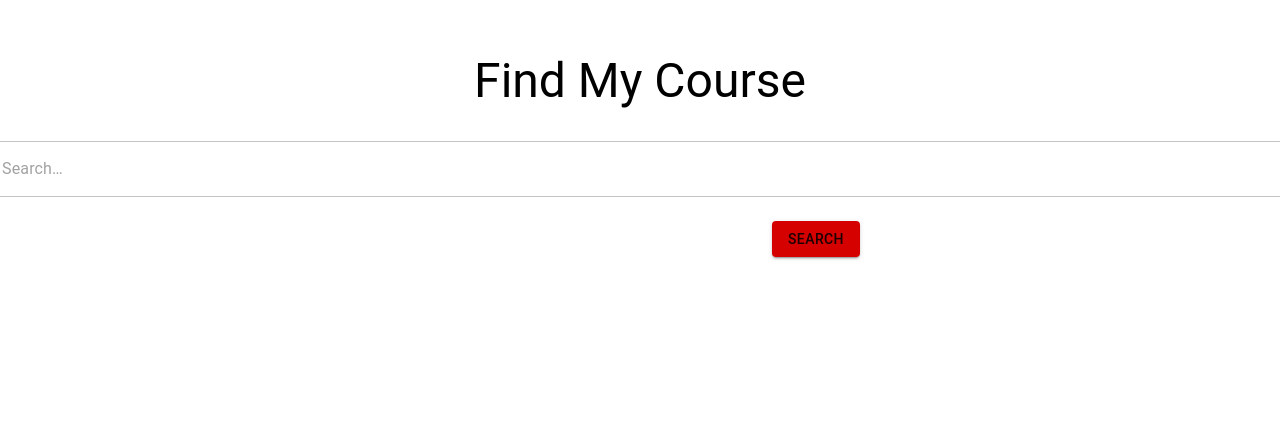
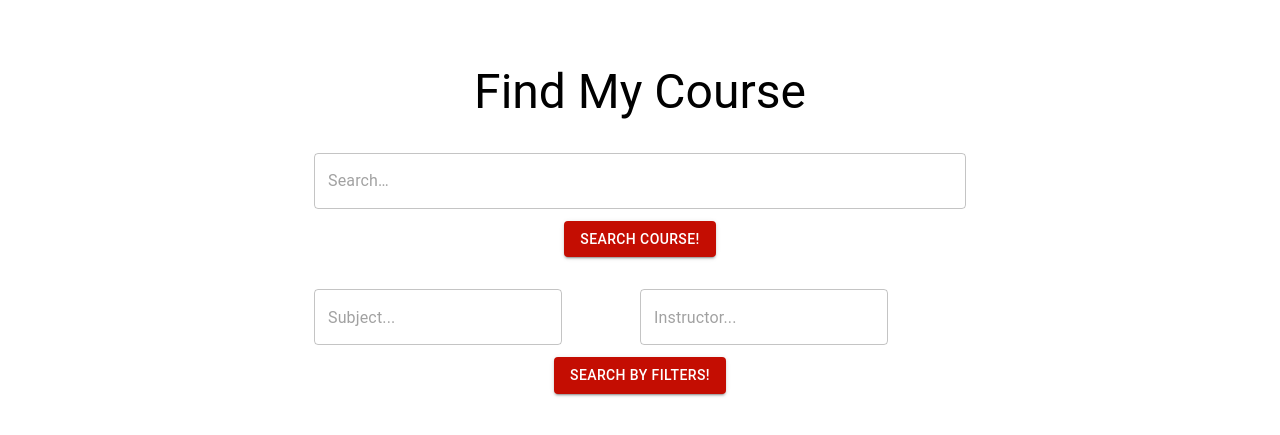
Before and after one commit to CS-506/FMC-Frontend, a React (Create React App) app: page / in a window 1280 px wide. Shown: the part 159-594 px from the top of the page. Built offline with nearby package versions, Linux system fonts and the light colour scheme.

Commit message:
Layout improved. Added instructor and subject search fields.

```diff
--- a/src/components/Home.js
+++ b/src/components/Home.js
@@ -9,15 +9,18 @@ import {
     Button,
     InputBase,
 } from "@material-ui/core/";
-import { red } from '@material-ui/core/colors';
-
-
+import { red, white } from '@material-ui/core/colors';
 
 const useStyles = makeStyles((theme) => ({
     root: {
         flexGrow: 1,
+        borderColor: "red",
       },
     title: {
+    },
+    searchBox: {
+        outlineColor: red,
+        padding: theme.spacing(3),
     },
     inputRoot: {
         color: 'inherit',
@@ -32,10 +35,13 @@ const useStyles = makeStyles((theme) => ({
           width: '20ch',
         },
     },
+    searchButton: {
+        color: 'white',
+    },
 }));
 
 export default function Home() {
-    const classes = makeStyles();
+    const classes = useStyles();
 
     return (
         <div className={classes.root}>
@@ -45,7 +51,7 @@ export default function Home() {
                 direction="column"
                 alignItems="center"
                 justify="center"
-                style={{ minHeight: '80vh' }}
+                style={{ minHeight: '100vh' }}
             >
                 <Grid item xs={12}>
                     <Typography className={classes.title} variant="h3">
@@ -53,8 +59,9 @@ export default function Home() {
                     </Typography>
                 </Grid>
                 <br/>
-                <Grid container spacing={3}>
-                    <Grid item xs={12}>
+                <Grid container spacing={0}>
+                    <Grid item xs={3}></Grid>
+                    <Grid item xs={6}>
                         <div className={classes.search}>
                             <TextField
                                 className={classes.searchbox}
@@ -70,21 +77,64 @@ export default function Home() {
                             />
                         </div>
                     </Grid>
-                    <Grid item xs={6}>
+                    <Grid item xs={3}></Grid>
+                </Grid>
+                <Grid item xs={12}>
+                    <Button
+                        className={classes.searchButton}
+                        variant="contained"
+                        style={{background: '#c40d02'}}
 
+                        textPrimary
+                        /*href="/register"*/
+                    >
+                        Search Course!
+                    </Button>
+                </Grid>
+                <br/>
+                <Grid container spacing={0}>
+                    <Grid item xs={3}></Grid>
+                    <Grid item xs={3}>
+                        <TextField
+                            className={classes.searchbox}
+                            placeholder="Subject..."
+                            classes={{
+                                root: classes.inputRoot,
+                                input: classes.inputInput,
+                            }}
+                            inputProps={{ 'aria-label': 'search' }}
+                            variant="outlined"
+
+                            autoComplete
+                        />
                     </Grid>
-                    <Grid item xs={6}>
-                        <Button
-                            variant="contained"
-                            style={{background: '#d50000', marginLeft: 120}}
-                            className={classes.searchButton}
-                            /*href="/register"*/
-                        >
-                            Search
-                        </Button>
+                    <Grid item xs={3}>
+                        <TextField
+                            className={classes.searchbox}
+                            placeholder="Instructor..."
+                            classes={{
+                                root: classes.inputRoot,
+                                input: classes.inputInput,
+                            }}
+                            inputProps={{ 'aria-label': 'search' }}
+                            variant="outlined"
+
+                            autoComplete
+                        />
                     </Grid>
                 </Grid>
+                <Grid item xs={12}>
+                    <Button
+                        className={classes.searchButton}
+                        variant="contained"
+                        style={{background: '#c40d02'}}
 
+                        textPrimary
+                        /*href="/register"*/
+                    >
+                        Search by filters!
+                    </Button>
+                </Grid>
 
 
             </Grid>
```
